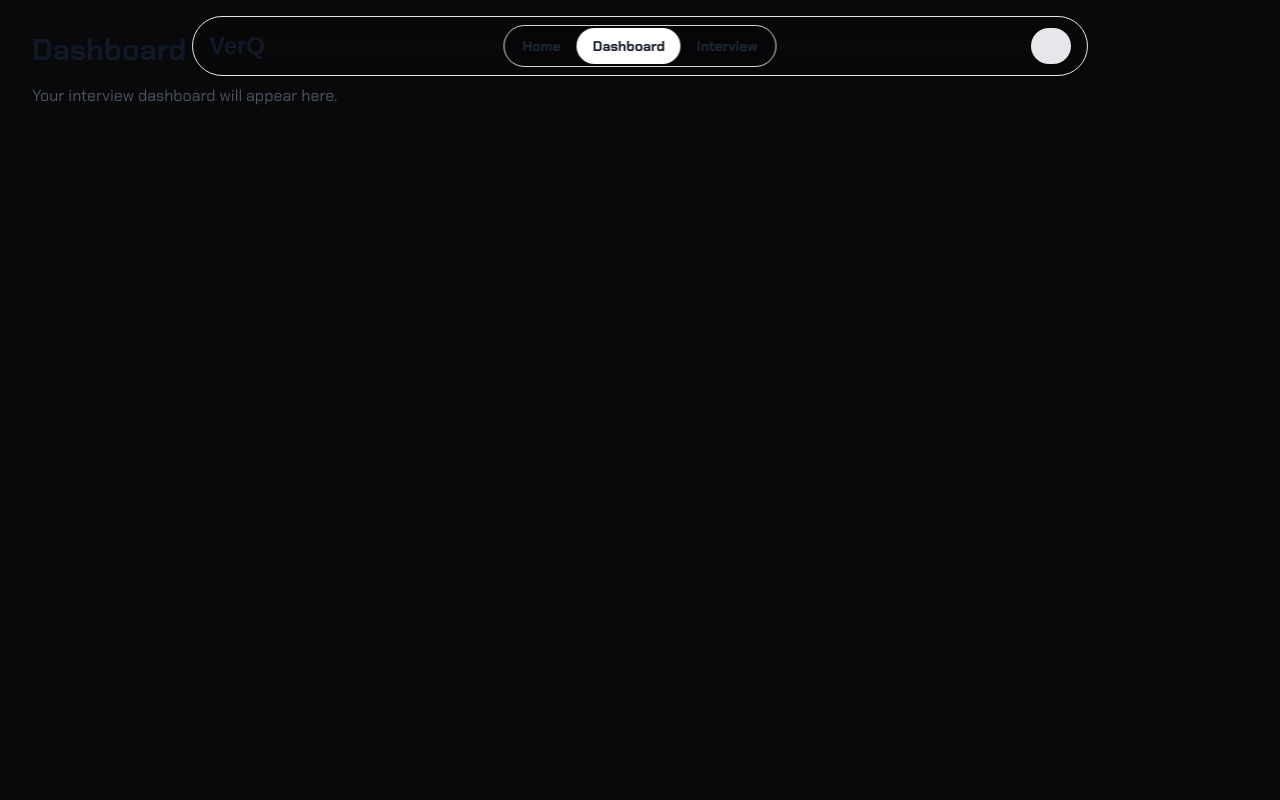
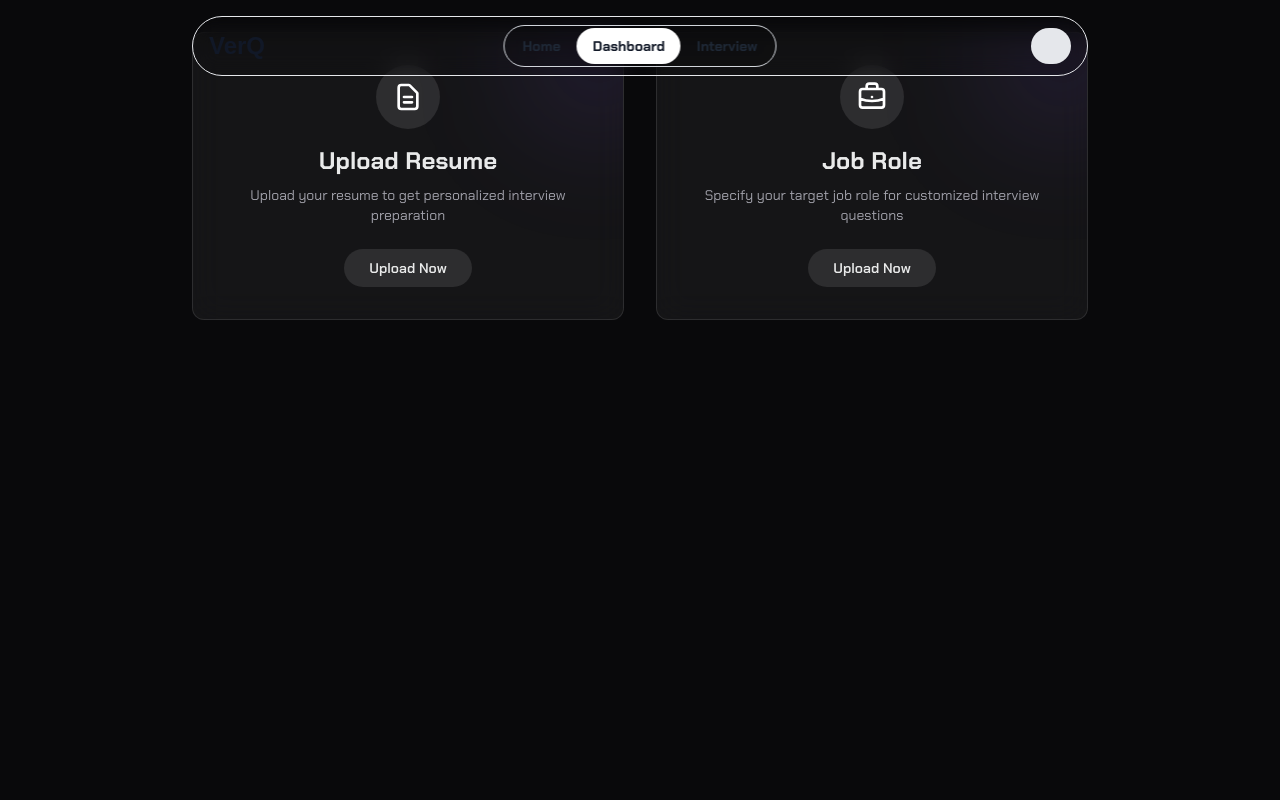
Before and after one commit to The-Codesmokers/verq, a React (Vite) app in the folder frontend/: page /dashboard in a window 1280 px wide. Shown: the top 800 px of the page. Built offline with nearby package versions, Linux system fonts and the light colour scheme; no server answers; a web font is replaced by a local one.

Commit message:
Refactored App component to implement routing with new pages including Login, Register, Dashboard, and Interview functionalities. Added UploadCards component for resume and job role uploads to the Dashboard page, enhancing user interaction and experience.

```diff
--- a/frontend/src/App.jsx
+++ b/frontend/src/App.jsx
@@ -1,8 +1,14 @@
-import { BrowserRouter as Router, useLocation } from 'react-router-dom';
+import { BrowserRouter as Router, useLocation, Routes, Route } from 'react-router-dom';
 import { ThemeProvider } from './contexts/ThemeContext';
 import Navbar from './components/Navbar';
 import Footer from './components/Footer';
-import { AppRoutes } from './routes';
+import Login from './pages/Login';
+import Register from './pages/Register';
+import LandingPage from './pages/LandingPage';
+import Dashboard from './pages/Dashboard';
+import MyInterviews from './pages/MyInterviews';
+import Interview from './pages/Interview';
+import InterviewSession from './pages/InterviewSession';
 import './App.css';
 
 // Create a wrapper component to access location
@@ -14,7 +20,15 @@ const AppContent = () => {
     <div className="min-h-screen flex flex-col">
       {!isAuthPage && <Navbar />}
       <main className="flex-grow">
-        <AppRoutes />
+        <Routes>
+          <Route path="/" element={<LandingPage />} />
+          <Route path="/login" element={<Login />} />
+          <Route path="/register" element={<Register />} />
+          <Route path="/interview" element={<Interview />} />
+          <Route path="/interview/session/:sessionId" element={<InterviewSession />} />
+          <Route path="/dashboard" element={<Dashboard />} />
+          <Route path="/my-interviews" element={<MyInterviews />} />
+        </Routes>
       </main>
       <Footer />
     </div>
--- /dev/null
+++ b/frontend/src/components/UploadCards.jsx
@@ -0,0 +1,182 @@
+import { motion } from "framer-motion";
+import { useRef, useEffect, useState } from "react";
+
+// Helper function to combine class names
+const cn = (...classes) => {
+  return classes.filter(Boolean).join(" ");
+};
+
+// Beam definition (same as MyInterviews)
+function createBeam(width, height) {
+  const angle = -35 + Math.random() * 10;
+  return {
+    x: Math.random() * width * 1.5 - width * 0.25,
+    y: Math.random() * height * 1.5 - height * 0.25,
+    width: 30 + Math.random() * 60,
+    length: height * 2.5,
+    angle: angle,
+    speed: 0.6 + Math.random() * 1.2,
+    opacity: 0.12 + Math.random() * 0.16,
+    hue: 190 + Math.random() * 70,
+    pulse: Math.random() * Math.PI * 2,
+    pulseSpeed: 0.02 + Math.random() * 0.03,
+  };
+}
+
+// Upload Card Component
+function UploadCard({ title, description, icon, onUpload }) {
+  return (
+    <motion.div
+      className="backdrop-blur-lg bg-white/5 border border-white/10 rounded-xl p-8 relative overflow-hidden"
+      whileHover={{ scale: 1.02, transition: { duration: 0.2 } }}
+    >
+      <div className="absolute top-0 right-0 w-32 h-32 -mr-10 -mt-10 rounded-full bg-gradient-to-br from-indigo-500/20 to-purple-600/20 blur-3xl"></div>
+
+      <div className="flex flex-col items-center text-center">
+        <div className="w-16 h-16 bg-white/10 rounded-full flex items-center justify-center mb-4">
+          {icon}
+        </div>
+
+        <h3 className="text-2xl font-chakra font-semibold text-heading mb-2">{title}</h3>
+        <p className="text-sm text-paragraph mb-6">{description}</p>
+
+        <button
+          onClick={onUpload}
+          className="py-2 px-6 bg-white/10 hover:bg-white/15 rounded-full text-sm font-medium text-heading transition-colors"
+        >
+          Upload Now
+        </button>
+      </div>
+    </motion.div>
+  );
+}
+
+// Main UploadCards component
+function UploadCards() {
+  const canvasRef = useRef(null);
+  const beamsRef = useRef([]);
+  const animationFrameRef = useRef(0);
+  const MINIMUM_BEAMS = 20;
+  const intensity = "medium";
+
+  const opacityMap = {
+    subtle: 0.7,
+    medium: 0.85,
+    strong: 1,
+  };
+
+  useEffect(() => {
+    const canvas = canvasRef.current;
+    if (!canvas) return;
+
+    const ctx = canvas.getContext("2d");
+    if (!ctx) return;
+
+    const updateCanvasSize = () => {
+      const dpr = window.devicePixelRatio || 1;
+      canvas.width = window.innerWidth * dpr;
+      canvas.height = window.innerHeight * dpr;
+      canvas.style.width = `${window.innerWidth}px`;
+      canvas.style.height = `${window.innerHeight}px`;
+      ctx.scale(dpr, dpr);
+
+      const totalBeams = MINIMUM_BEAMS * 1.5;
+      beamsRef.current = Array.from({ length: totalBeams }, () =>
+        createBeam(canvas.width, canvas.height)
+      );
+    };
+
+    updateCanvasSize();
+    window.addEventListener("resize", updateCanvasSize);
+
+    const resetBeam = (beam, index, totalBeams) => {
+      const angle = -35 + Math.random() * 10;
+      beam.x = Math.random() * canvas.width * 1.5 - canvas.width * 0.25;
+      beam.y = -beam.length;
+      beam.width = 30 + Math.random() * 60;
+      beam.angle = angle;
+      beam.speed = 0.6 + Math.random() * 1.2;
+      beam.opacity = 0.12 + Math.random() * 0.16;
+      beam.hue = 190 + Math.random() * 70;
+    };
+
+    const drawBeam = (ctx, beam) => {
+      ctx.save();
+      ctx.translate(beam.x, beam.y);
+      ctx.rotate((beam.angle * Math.PI) / 180);
+
+      const gradient = ctx.createLinearGradient(0, 0, beam.width, 0);
+      gradient.addColorStop(0, `hsla(${beam.hue}, 100%, 50%, 0)`);
+      gradient.addColorStop(0.5, `hsla(${beam.hue}, 100%, 50%, ${beam.opacity})`);
+      gradient.addColorStop(1, `hsla(${beam.hue}, 100%, 50%, 0)`);
+
+      ctx.fillStyle = gradient;
+      ctx.fillRect(0, -beam.width / 2, beam.length, beam.width);
+      ctx.restore();
+    };
+
+    const animate = () => {
+      ctx.clearRect(0, 0, canvas.width, canvas.height);
+
+      beamsRef.current.forEach((beam, index) => {
+        beam.y += beam.speed;
+        beam.pulse += beam.pulseSpeed;
+
+        if (beam.y > canvas.height + beam.length) {
+          resetBeam(beam, index, beamsRef.current.length);
+        }
+
+        drawBeam(ctx, beam);
+      });
+
+      animationFrameRef.current = requestAnimationFrame(animate);
+    };
+
+    animate();
+
+    return () => {
+      window.removeEventListener("resize", updateCanvasSize);
+      cancelAnimationFrame(animationFrameRef.current);
+    };
+  }, []);
+
+  const handleResumeUpload = () => {
+    // Handle resume upload logic
+    console.log("Uploading resume...");
+  };
+
+  const handleJobRoleUpload = () => {
+    // Handle job role upload logic
+    console.log("Uploading job role...");
+  };
+
+  return (
+    <div className="relative min-h-screen">
+      <canvas
+        ref={canvasRef}
+        className="fixed top-0 left-0 w-full h-full -z-10"
+        style={{ opacity: opacityMap[intensity] }}
+      />
+
+      <div className="container mx-auto px-4 py-8">
+        <div className="grid grid-cols-1 md:grid-cols-2 gap-8 max-w-4xl mx-auto">
+          <UploadCard
+            title="Upload Resume"
+            description="Upload your resume to get personalized interview preparation"
+            icon={<svg className="w-8 h-8 text-white" fill="none" stroke="currentColor" viewBox="0 0 24 24"><path strokeLinecap="round" strokeLinejoin="round" strokeWidth={2} d="M9 12h6m-6 4h6m2 5H7a2 2 0 01-2-2V5a2 2 0 012-2h5.586a1 1 0 01.707.293l5.414 5.414a1 1 0 01.293.707V19a2 2 0 01-2 2z" /></svg>}
+            onUpload={handleResumeUpload}
+          />
+
+          <UploadCard
+            title="Job Role"
+            description="Specify your target job role for customized interview questions"
+            icon={<svg className="w-8 h-8 text-white" fill="none" stroke="currentColor" viewBox="0 0 24 24"><path strokeLinecap="round" strokeLinejoin="round" strokeWidth={2} d="M21 13.255A23.931 23.931 0 0112 15c-3.183 0-6.22-.62-9-1.745M16 6V4a2 2 0 00-2-2h-4a2 2 0 00-2 2v2m4 6h.01M5 20h14a2 2 0 002-2V8a2 2 0 00-2-2H5a2 2 0 00-2 2v10a2 2 0 002 2z" /></svg>}
+            onUpload={handleJobRoleUpload}
+          />
+        </div>
+      </div>
+    </div>
+  );
+}
+
+export default UploadCards;
--- a/frontend/src/pages/Dashboard.jsx
+++ b/frontend/src/pages/Dashboard.jsx
@@ -1,8 +1,9 @@
+import UploadCards from "../components/UploadCards";
+
 function Dashboard() {
   return (
-    <div className="min-h-screen p-8">
-      <h1 className="text-3xl font-bold text-gray-900 dark:text-gray-100">Dashboard</h1>
-      <p className="mt-4 text-gray-600 dark:text-gray-400">Your interview dashboard will appear here.</p>
+    <div className="min-h-screen">
+      <UploadCards />
     </div>
   );
 }
```
